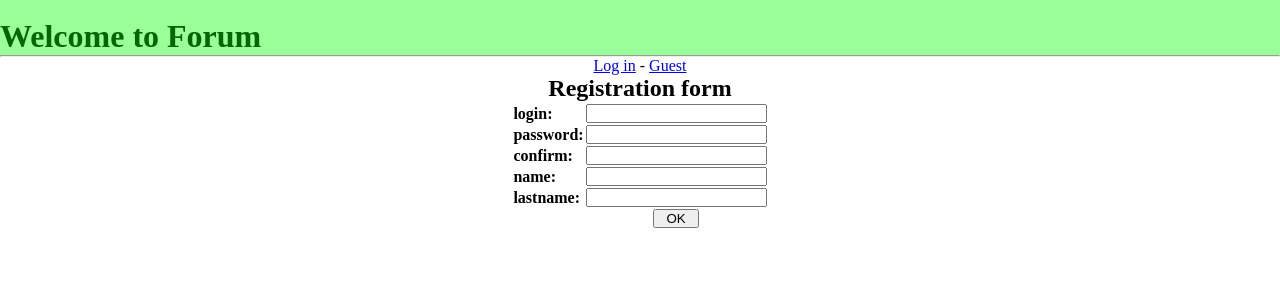
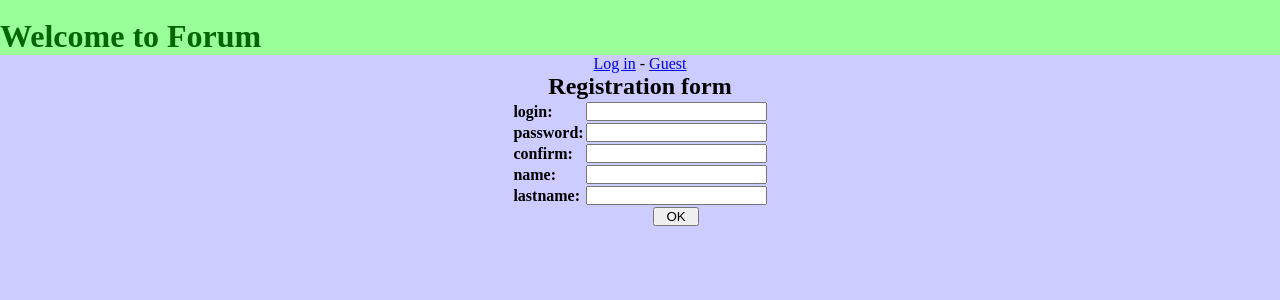
Before and after one commit to vlopatin/Project, a PHP site: page /register in a window 1280 px wide. Shown: the top 300 px of the page. Run offline with PHP 8.4, Linux system fonts and the light colour scheme.

Commit message:
Update template_view.php

```diff
--- a/views/template_view.php
+++ b/views/template_view.php
@@ -10,12 +10,12 @@
 * { margin:0px; padding:0px; }
 </style>
 
-<body>
+<body style="background:#CCCCFF">
 
 <div id="header" style="background:#99FF99">
 	<br>
 	<h1 align="left" style="color:#006600">Welcome to Forum</h1>
-	<hr>
+
 </div>
 
 <?php
```
